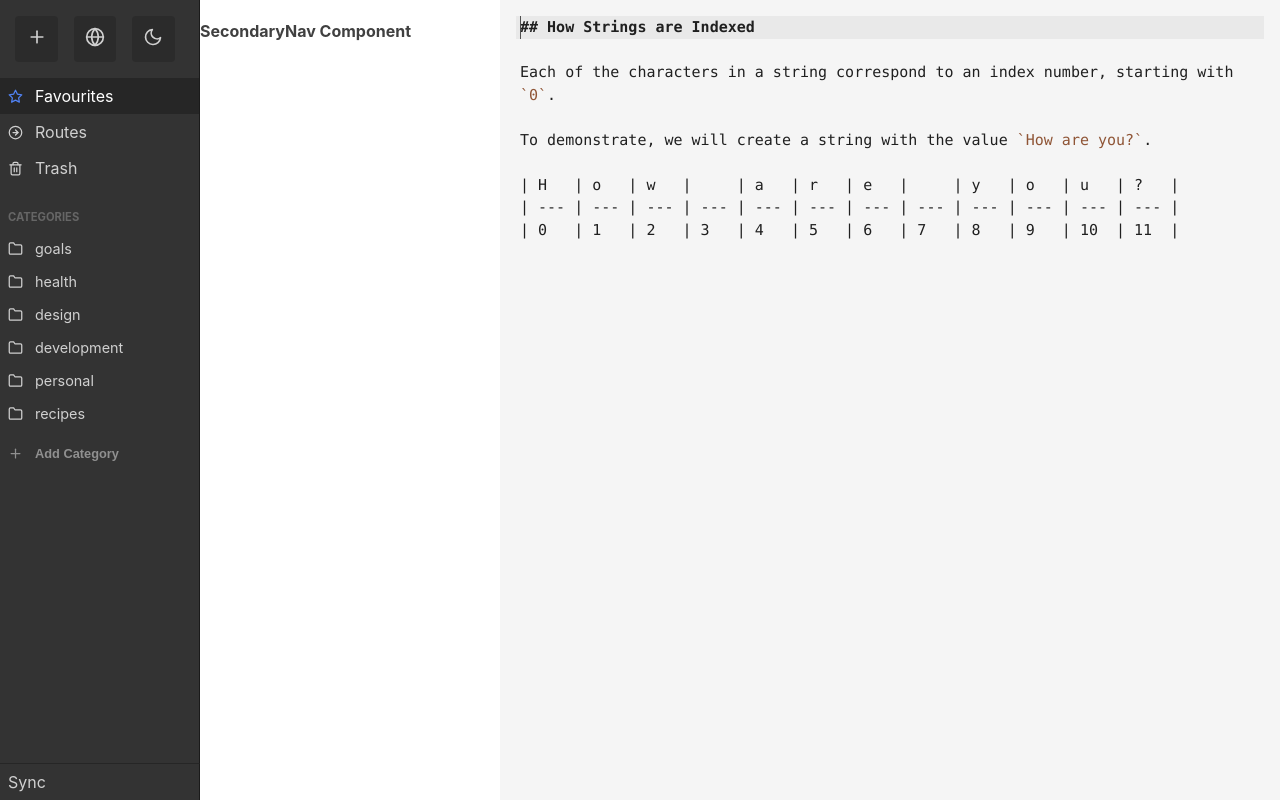
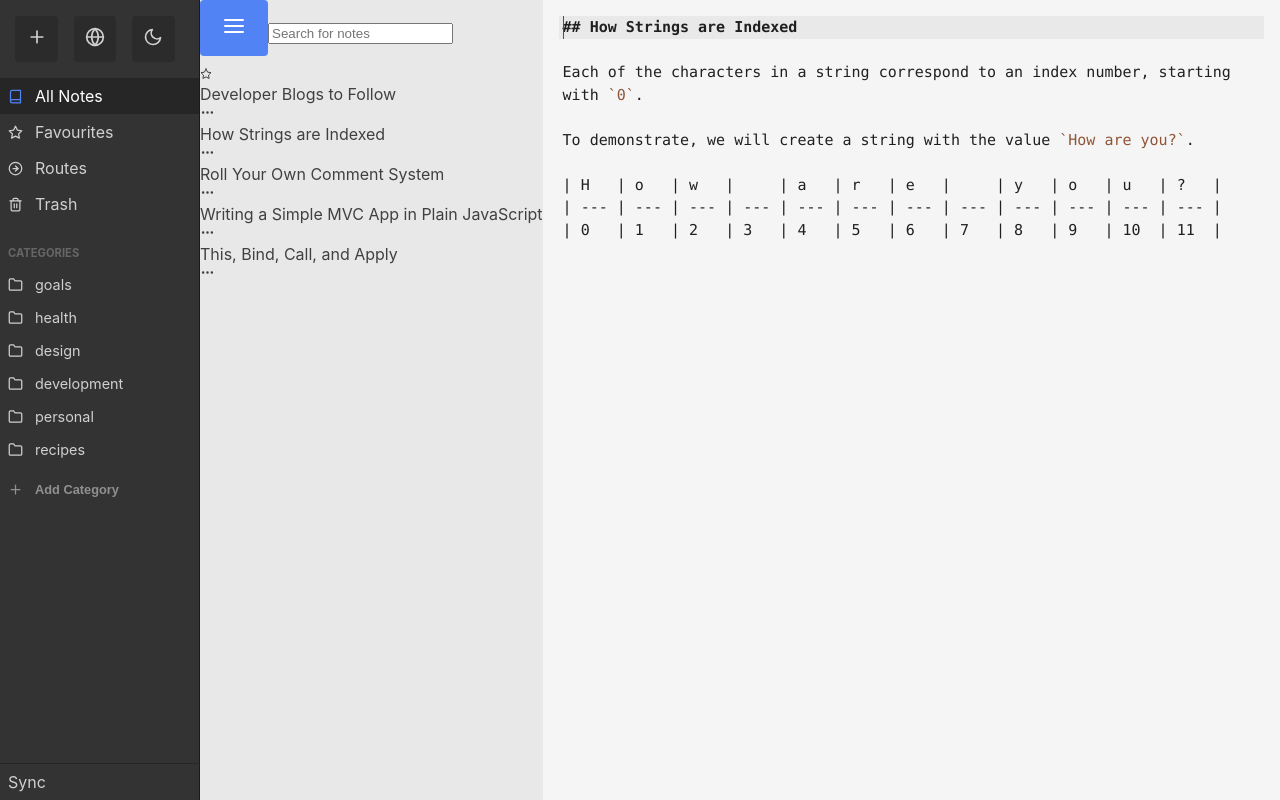
Before and after one commit to jm1200/pilot-notes, a React (Create React App) app: page / in a window 1280 px wide. Built offline with nearby package versions, Linux system fonts and the light colour scheme.

Commit message:
begin layout for note-list section

```diff
--- a/package.json
+++ b/package.json
@@ -6,11 +6,13 @@
     "@reduxjs/toolkit": "^1.0.4",
     "@types/codemirror": "^0.0.80",
     "@types/jest": "24.0.23",
+    "@types/lodash": "^4.14.149",
     "@types/node": "12.12.7",
     "@types/react": "16.9.11",
     "@types/react-dom": "16.9.4",
     "@types/react-redux": "^7.1.5",
     "codemirror": "^5.49.2",
+    "lodash": "^4.17.15",
     "node-sass": "^4.13.0",
     "patch-package": "^6.2.0",
     "react": "^16.11.0",
--- a/src/constants/initialStates.ts
+++ b/src/constants/initialStates.ts
@@ -8,8 +8,8 @@ export const initialAppState: AppState = {
   navOpen: false,
   categories: seedData.categories,
   activeNoteId: "e0196fd9-d644-4ca8-aa58-467b8082993e",
-  activeFolder: "favourites",
-  activeCategory: "",
+  activeFolder: "all",
+  activeCategoryId: "",
   codeMirrorOptions: {
     mode: "gfm",
     theme: "base16-light",
--- a/src/containers/MainNav.tsx
+++ b/src/containers/MainNav.tsx
@@ -9,7 +9,8 @@ import {
   Trash2,
   ArrowRightCircle,
   Folder,
-  X
+  X,
+  Book
 } from "react-feather";
 import MainNavActionButton from "components/MainNavActionButton";
 import { useSelector, useDispatch } from "react-redux";
@@ -109,6 +110,15 @@ const MainNav: React.FC<IMainNavProps> = props => {
       </section>
       <section className="main-nav-body">
         <div
+          className={`main-nav-link ${activeFolder === "all" ? "active" : ""}`}
+          onClick={() => {
+            swapFolder("all");
+          }}
+        >
+          <Book size={15} className="main-nav-icon" />
+          All Notes
+        </div>
+        <div
           className={`main-nav-link ${
             activeFolder === "favourites" ? "active" : ""
           }`}
--- a/src/containers/SecondaryNav.tsx
+++ b/src/containers/SecondaryNav.tsx
@@ -1,10 +1,98 @@
-import React from "react";
+import React, { useState } from "react";
+import { useSelector } from "react-redux";
+import { RootState } from "types";
+import { Menu, Star, MoreHorizontal } from "react-feather";
+import { NoteItem } from "types";
+import { sortByFavourites, sortByLastUpdated, getNoteTitle } from "helpers";
+import _ from "lodash";
 
 interface ISecondaryNavProps {}
+
 const SecondaryNav: React.FC<ISecondaryNavProps> = props => {
+  const { activeCategoryId, activeNoteId, activeFolder, notes } = useSelector(
+    (state: RootState) => state.appState
+  );
+  const [searchValue, setSearchValue] = useState("");
+
+  const showEmptyTrash = activeFolder === "trash";
+
+  const re = new RegExp(_.escapeRegExp(searchValue), "i");
+  const isMatch = (result: NoteItem) => re.test(result.text);
+
+  const filter: Record<string, (note: NoteItem) => boolean> = {
+    category: note => !note.trash && note.category === activeCategoryId,
+    routes: note => !note.trash && note.category === "routes",
+    favourites: note => !note.trash && !!note.favorite,
+    trash: note => !!note.trash,
+    all: note => !note.trash
+  };
+  const filteredNotes: NoteItem[] = notes
+    .filter(filter[activeFolder])
+    .filter(isMatch)
+    .sort(sortByLastUpdated)
+    .sort(sortByFavourites);
+
+  const handleOpenNav = () => {
+    console.log("todo: handle open mobile nav menu");
+  };
+
+  const handleSearchNotes = (event: React.ChangeEvent<HTMLFormElement>) => {
+    console.log("todo: handle search notes", event.target.value);
+  };
+
   return (
-    <div className="secondary-nav">
-      <h4>SecondaryNav Component</h4>
+    <div className="note-sidebar">
+      <div className="note-sidebar-header">
+        <div className="mobile-sidebar-options">
+          <button className="toggle-mobile-nav" onClick={handleOpenNav}>
+            <Menu />
+          </button>
+          <input
+            type="search"
+            onChange={event => handleSearchNotes}
+            placeholder="Search for notes"
+          />
+        </div>
+        {showEmptyTrash && <button>EmptyTrash</button>}
+      </div>
+      <div className="note-list">
+        {filteredNotes.map(note => {
+          let noteTitle: string | React.ReactElement = getNoteTitle(note.text);
+          if (searchValue) {
+            //todo: highlight note titles
+          }
+          return (
+            <div
+              className={
+                note.id === activeNoteId
+                  ? "note-list-each active"
+                  : "note-list-each"
+              }
+              key={note.id}
+              //onCLick todo: setOpenNote, swapnotes, pruneNotes
+            >
+              <div className="note-title">
+                {note.favorite ? (
+                  <>
+                    <div className="icon">
+                      <Star className="note-favorite" size={12} />
+                    </div>
+                    <div> {noteTitle}</div>
+                  </>
+                ) : (
+                  <>
+                    <div className="icon"></div>
+                    <div> {noteTitle}</div>
+                  </>
+                )}
+              </div>
+              <div className="note-options">
+                <MoreHorizontal size={15} />
+              </div>
+            </div>
+          );
+        })}
+      </div>
     </div>
   );
 };
--- /dev/null
+++ b/src/helpers/index.ts
@@ -0,0 +1,23 @@
+import { NoteItem } from "types";
+
+export const sortByFavourites = (a: NoteItem, b: NoteItem) => {
+  if (a.favorite && !b.favorite) return -1;
+  if (!a.favorite && b.favorite) return 1;
+  return 0;
+};
+
+export const sortByLastUpdated = (a: NoteItem, b: NoteItem) => {
+  let dateA = new Date(a.lastUpdated);
+  let dateB = new Date(b.lastUpdated);
+
+  return dateA > dateB ? -1 : dateA < dateB ? 1 : 0;
+};
+
+export const getNoteTitle = (text: string): string => {
+  const noteText = text.trim().match(/[^#]{1,50}/);
+  const noteTextFirstLine = noteText
+    ? noteText[0].split(/\r?\n/)[0]
+    : "New Note";
+
+  return noteTextFirstLine;
+};
--- /dev/null
+++ b/src/styles/_note-sidebar.scss
@@ -0,0 +1,3 @@
+.note-sidebar {
+  background: $note-sidebar-color;
+}
--- a/src/styles/index.scss
+++ b/src/styles/index.scss
@@ -3,7 +3,7 @@
 @import "options";
 @import "main-nav";
 @import "editor";
-@import "secondary-nav";
+@import "note-sidebar";
 @import "app";
 @import "layout";
 @import "scaffolding";
--- a/src/types/index.ts
+++ b/src/types/index.ts
@@ -35,7 +35,7 @@ export interface AppState {
   categories: CategoryItem[];
   activeNoteId: string;
   activeFolder: string;
-  activeCategory: string;
+  activeCategoryId: string;
   navOpen: boolean;
 }
 
```
Also changed, not shown: src/styles/_secondary-nav.scss (deleted), 1 other file (tests, documents, lock files or other folders).
